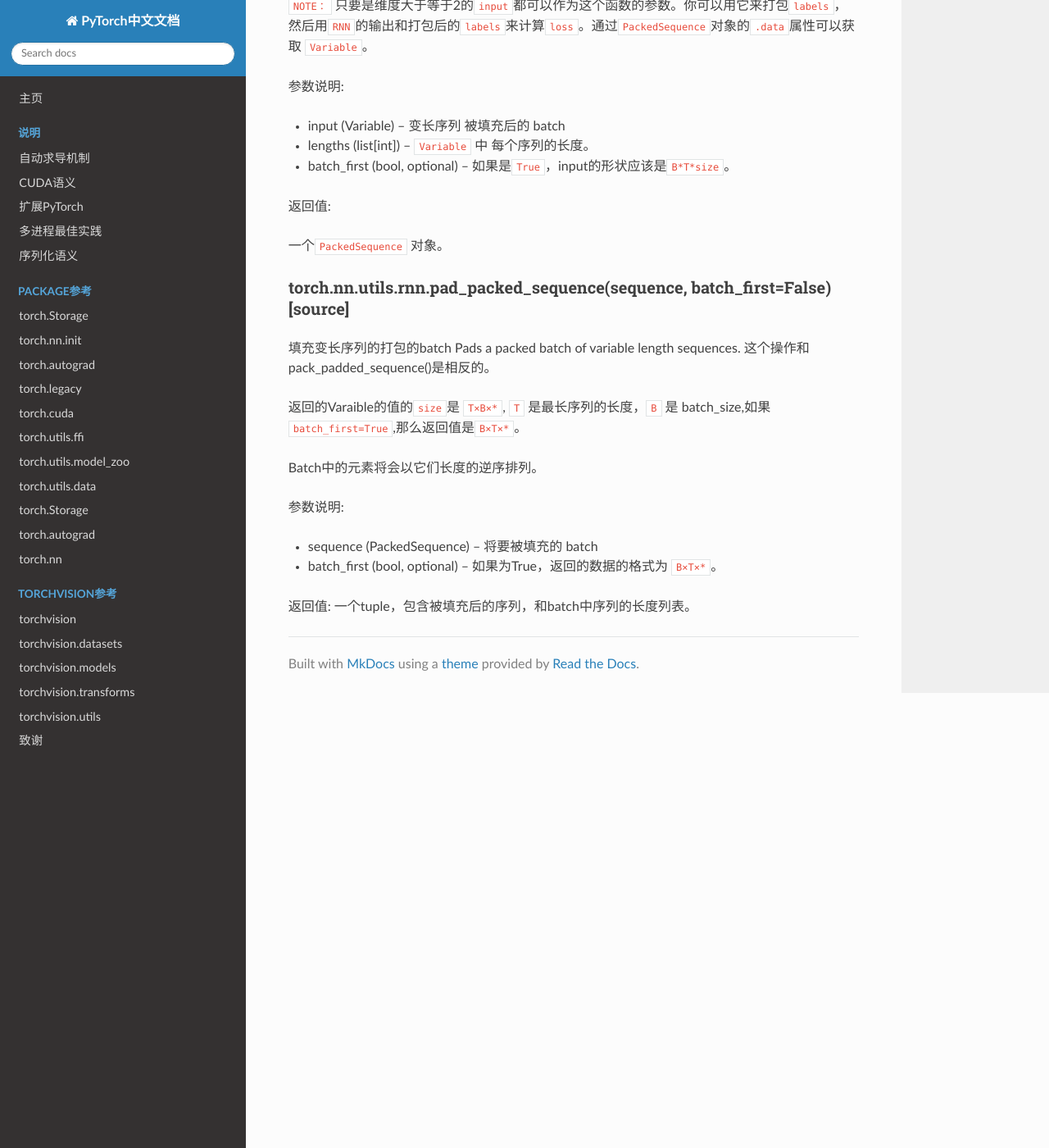
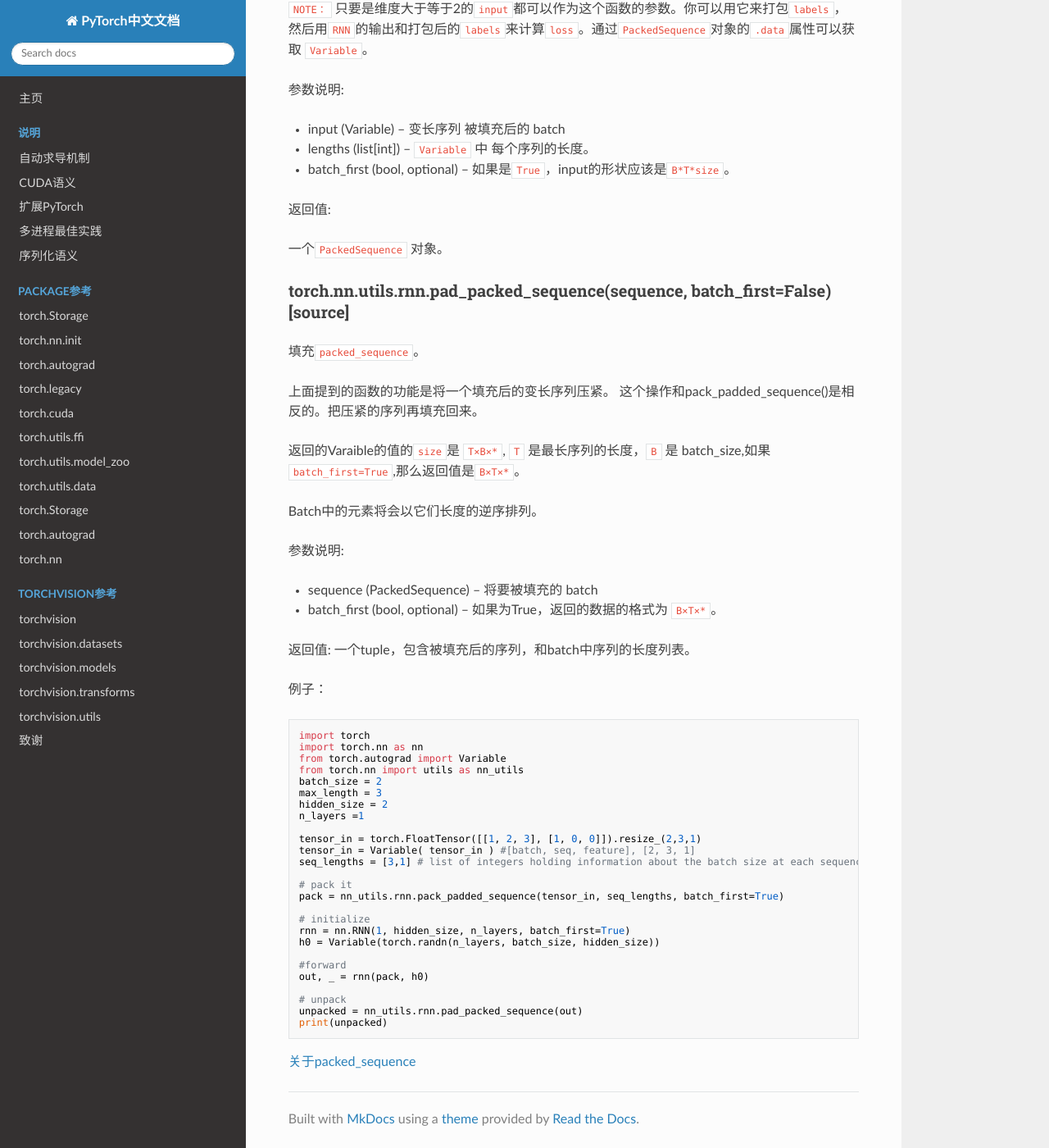
Before and after one commit to awfssv/pytorch-cn, an MkDocs documentation site: the page built from docs/package_references/torch-nn.md, in a window 1280 px wide and 1400 px high, scrolled down 28399 px. Shown: the whole window at 82% size. Built offline with MkDocs 1.6.1, drawn with Linux system fonts in a browser that asks for light colours; nearby versions of some CDN libraries; formulas are drawn with MathJax 3; old or Windows-style settings are respelled for this version of MkDocs; some of the changed text lies outside the part shown.

Commit message:
modifying pack_pad_seq

````diff
--- a/docs/package_references/torch-nn.md
+++ b/docs/package_references/torch-nn.md
@@ -1269,9 +1269,10 @@ All RNN modules accept packed sequences as inputs.
 
 - batch_sizes (list[int]) – 包含 `mini-batch` 中每个序列长度的列表。
 
-#### torch.nn.utils.rnn.pack_padded_sequence(input, lengths, batch_first=False)[source]
-Packs a Variable containing padded sequences of variable length.
-把一个包含 填充过的变长序列 `Variable`打包。
+### torch.nn.utils.rnn.pack_padded_sequence(input, lengths, batch_first=False)[source]
+
+这里的`pack`，理解成压紧比较好。
+将一个 填充过的变长序列 压紧。（填充时候，会有冗余，所以压紧一下）
 
 输入的形状可以是(T×B×* )。`T`是最长序列长度，`B`是`batch size`，`*`代表任意维度(可以是0)。如果`batch_first=True`的话，那么相应的 `input size` 就是 `(B×T×*)`。
 
@@ -1294,9 +1295,9 @@ Packs a Variable containing padded sequences of variable length.
 
 ### torch.nn.utils.rnn.pad_packed_sequence(sequence, batch_first=False)[source]
 
-填充变长序列的打包的batch
-Pads a packed batch of variable length sequences.
-这个操作和pack_padded_sequence()是相反的。
+填充`packed_sequence`。
+
+上面提到的函数的功能是将一个填充后的变长序列压紧。 这个操作和pack_padded_sequence()是相反的。把压紧的序列再填充回来。
 
 返回的Varaible的值的`size`是 `T×B×*`, `T` 是最长序列的长度，`B` 是 batch_size,如果 `batch_first=True`,那么返回值是`B×T×*`。
 
@@ -1311,3 +1312,35 @@ Batch中的元素将会以它们长度的逆序排列。
 
 返回值:
 一个tuple，包含被填充后的序列，和batch中序列的长度列表。
+
+例子：
+```python
+import torch
+import torch.nn as nn
+from torch.autograd import Variable
+from torch.nn import utils as nn_utils
+batch_size = 2
+max_length = 3
+hidden_size = 2
+n_layers =1
+
+tensor_in = torch.FloatTensor([[1, 2, 3], [1, 0, 0]]).resize_(2,3,1)
+tensor_in = Variable( tensor_in ) #[batch, seq, feature], [2, 3, 1]
+seq_lengths = [3,1] # list of integers holding information about the batch size at each sequence step
+
+# pack it
+pack = nn_utils.rnn.pack_padded_sequence(tensor_in, seq_lengths, batch_first=True)
+
+# initialize
+rnn = nn.RNN(1, hidden_size, n_layers, batch_first=True)
+h0 = Variable(torch.randn(n_layers, batch_size, hidden_size))
+
+#forward
+out, _ = rnn(pack, h0)
+
+# unpack
+unpacked = nn_utils.rnn.pad_packed_sequence(out)
+print(unpacked)
+```
+
+[关于packed_sequence](https://discuss.pytorch.org/t/how-can-i-compute-seq2seq-loss-using-mask/861)
````
Also changed, not shown: README.md (+2 -2 lines).
